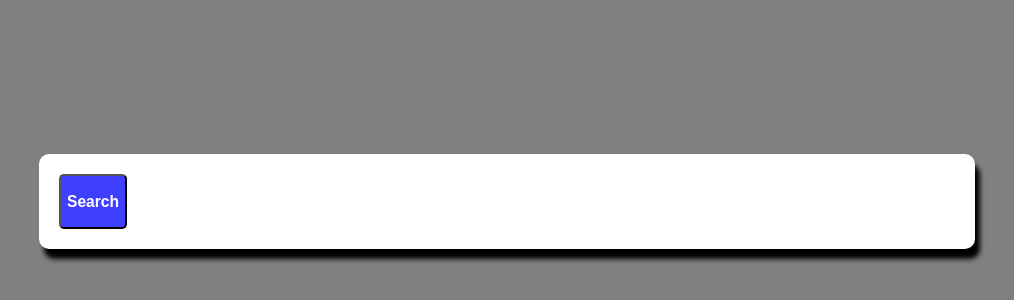
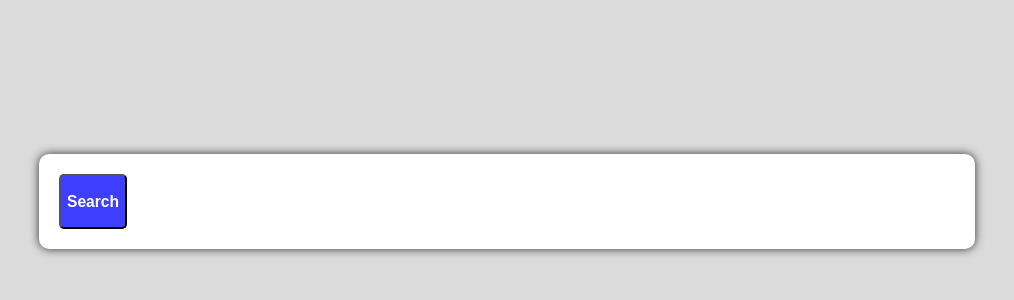
Before and after one commit to Chiragmodi1247/Expandable-search, a plain HTML site: page index.html in a window 1280 px wide. Shown: the part 174-474 px from the top of the page, without its empty margins (133-1147 px from the left). Drawn offline with Linux system fonts and the light colour scheme.

Commit message:
box shadow

```diff
--- a/index.css
+++ b/index.css
@@ -1,6 +1,6 @@
 body {
   padding: 0px;
-  background: gray;
+  background: rgb(219, 219, 219);
 }
 .content {
   display: flex;
@@ -10,7 +10,7 @@ body {
   width: 70vw;
   margin: 40vh auto;
   background: white;
-  box-shadow: 5px 10px 5px;
+  box-shadow: 0px 0px 10px rgb(48, 48, 48);
   border-radius: 10px;
   padding: 20px;
 }
--- a/index.js
+++ b/index.js
@@ -10,6 +10,7 @@ function expand() {
   } else {
     document.getElementById("input_box").classList.remove("my-input-box");
     document.getElementById("input_box").classList.add("hidden-input-box");
+    console.log("You have search: "+ document.getElementById("input_box").value)
     document.getElementById("input_box").value = null;
     setTimeout( function() {
         document.getElementById("input_box").style.display = "none"
```
